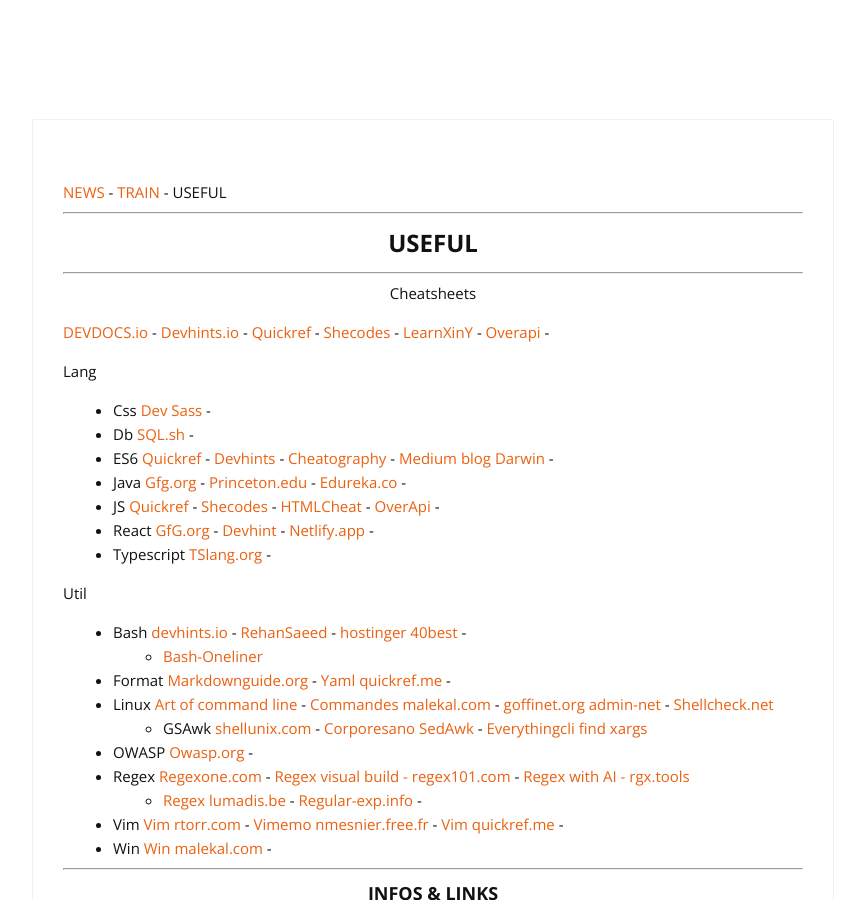
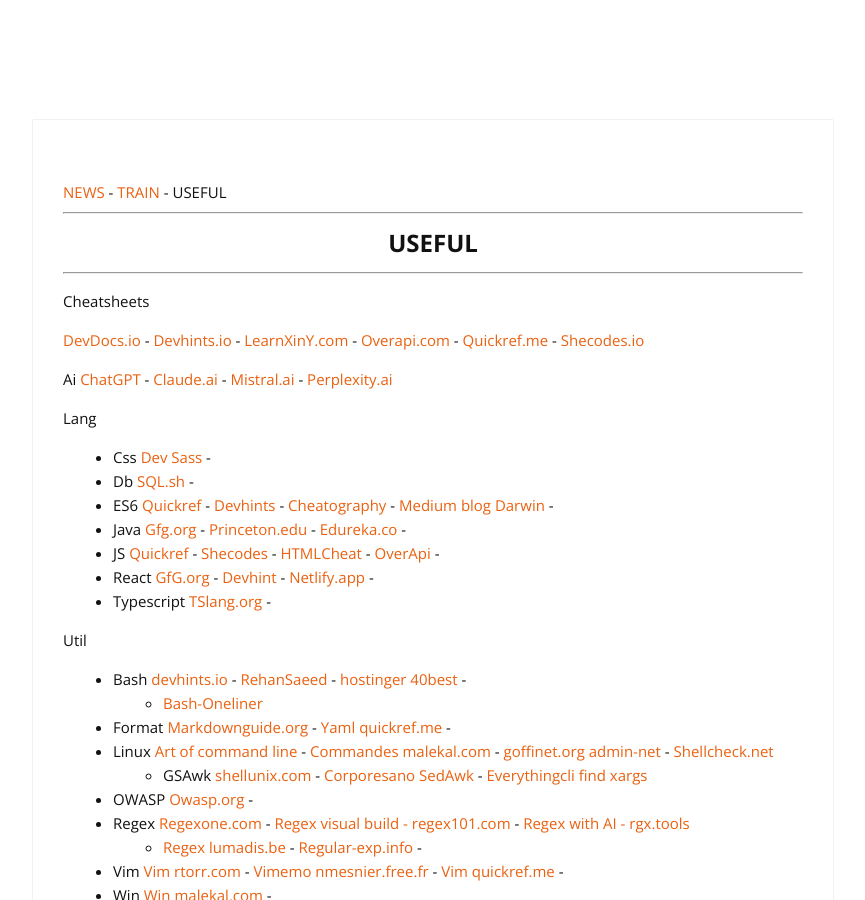
Before and after one commit to cylmat/cylmat.github.io, a Jekyll site: the page built from _pages/USEFUL.md, in a window 1280 px wide and 900 px high. Shown: the whole window, without its empty margins (207-1072 px from the left). Built offline with Jekyll 4.4.1, drawn with Linux system fonts in a browser that asks for light colours; nearby versions of some CDN libraries.

Commit message:
Update USEFUL.md

```diff
--- a/_pages/USEFUL.md
+++ b/_pages/USEFUL.md
@@ -10,9 +10,12 @@
 ## <center>USEFUL</center>
 ---
 
-<center>Cheatsheets</center>
+Cheatsheets
 
-[DEVDOCS.io](https://devdocs.io) - [Devhints.io](https://devhints.io) - [Quickref](https://quickref.me) - [Shecodes](http://cheatsheets.shecodes.io) - [LearnXinY](https://learnxinyminutes.com) - [Overapi](https://overapi.com/javascript) -
+[DevDocs.io](https://devdocs.io) - [Devhints.io](https://devhints.io) - [LearnXinY.com](https://learnxinyminutes.com) - [Overapi.com](https://overapi.com/javascript) - [Quickref.me](https://quickref.me) - [Shecodes.io](http://cheatsheets.shecodes.io)
+
+Ai
+[ChatGPT](https://chatgpt.com) - [Claude.ai](https://claude.ai) - [Mistral.ai](https://mistral.ai) - [Perplexity.ai](https://www.perplexity.ai)
 
 Lang
 - Css [Dev Sass](https://devhints.io/sass) -
```
